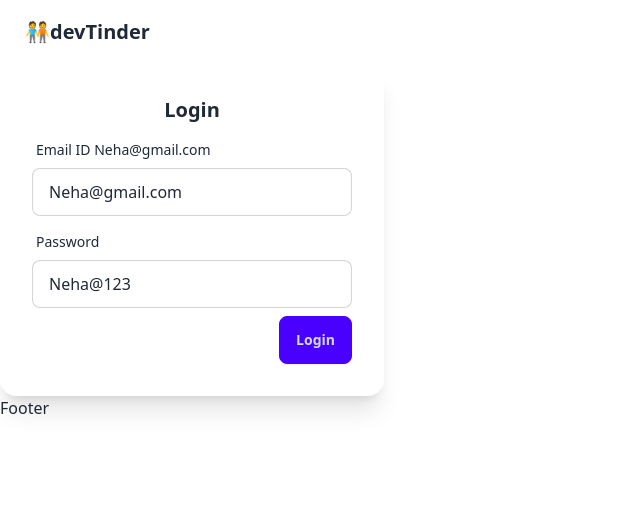
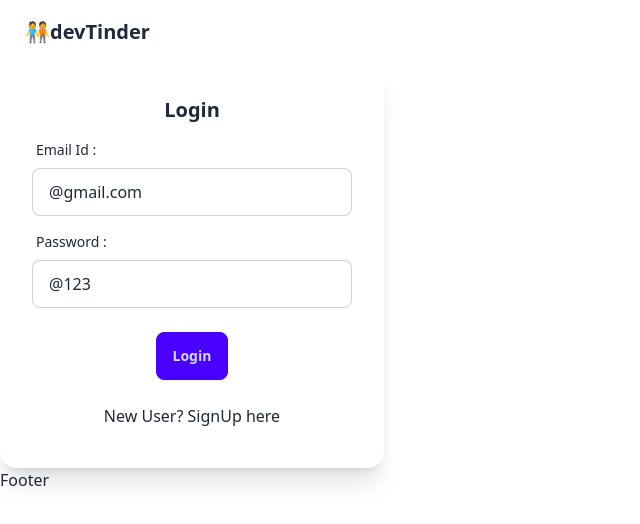
Before and after one commit to Ksingh79798/devTinder-Web, a React (Vite) app: page /login in a window 1280 px wide. Shown: the top 524 px of the page, without its empty margins (0-640 px from the left). Built offline with nearby package versions, Linux system fonts and the light colour scheme; no server answers.

Commit message:
L-19 signUp features with Login

```diff
--- a/src/components/EditProfile.jsx
+++ b/src/components/EditProfile.jsx
@@ -13,12 +13,12 @@ const EditProfile = ({ user }) => {
 
   const [firstName, setFirstName] = useState(user.firstName);
   const [lastName, setLastName] = useState(user.lastName);
-  const [age, setAge] = useState(user.age);
+  const [age, setAge] = useState(user.age || "");
   const [gender, setGender] = useState(user.gender);
   const [about, setAbout] = useState(user.about);
   const [photoUrl, setPhotoUrl] = useState(user.photoUrl);
   const [error, setError] = useState("");
-  const [showToast, setShowToast] = useState("false");
+  const [showToast, setShowToast] = useState(false);
 
   const saveProfile = async () => {
     try {
--- a/src/components/Login.jsx
+++ b/src/components/Login.jsx
@@ -1,3 +1,4 @@
+/* eslint-disable no-unused-vars */
 import { useState } from "react";
 import axios from "axios";
 import { useDispatch } from "react-redux";
@@ -5,8 +6,11 @@ import { addUser } from "../utils/userSlice";
 import { useNavigate } from "react-router-dom";
 import { BASE_URL } from "../utils/constants";
 const Login = () => {
-  const [emailId, setEmailID] = useState("Neha@gmail.com");
-  const [password, setPassword] = useState("Neha@123");
+  const [firstName, setFirstName] = useState("");
+  const [lastName, setLastName] = useState("");
+  const [emailId, setEmailID] = useState("@gmail.com");
+  const [password, setPassword] = useState("@123");
+  const [isLoginForm, setIsLoginForm] = useState(true);
   const [error, setError] = useState("");
   const dispatch = useDispatch();
   const navigate = useNavigate();
@@ -29,17 +33,63 @@ const Login = () => {
       console.error(err);
     }
   };
+
+  const handleSignUp = async () => {
+    try {
+      const res = await axios.post(
+        BASE_URL + "/signup",
+        { firstName, lastName, emailId, password },
+        { withCredentials: true }
+      );
+      dispatch(addUser(res.data.data));
+      return navigate("/profile");
+    } catch (err) {
+      // handle error case
+    }
+  };
   return (
     <>
       <div className="card bg-base-100 w-96 shadow-xl">
         <div className="card-body">
-          <h2 className="card-title justify-center">Login</h2>
+          <h2 className="card-title justify-center">
+            {isLoginForm ? "Login" : "Signup"}
+          </h2>
 
-          {/* Email Id */}
           <div>
+            {!isLoginForm && (
+              <>
+                <label className="form-control w-full max-w-xs">
+                  <div className="label">
+                    <span className="label-text">First Name :</span>
+                  </div>
+                  <input
+                    type="text"
+                    value={firstName}
+                    placeholder="Type here"
+                    className="input input-bordered w-full max-w-xs"
+                    onChange={(e) => setFirstName(e.target.value)}
+                  />
+                </label>
+
+                <label className="form-control w-full max-w-xs">
+                  <div className="label">
+                    <span className="label-text">Last Name :</span>
+                  </div>
+                  <input
+                    type="text"
+                    value={lastName}
+                    placeholder="Type here"
+                    className="input input-bordered w-full max-w-xs"
+                    onChange={(e) => setLastName(e.target.value)}
+                  />
+                </label>
+              </>
+            )}
+
+            {/* Email Id */}
             <label className="form-control w-full max-w-xs">
               <div className="label">
-                <span className="label-text">Email ID {emailId}</span>
+                <span className="label-text">Email Id :</span>
               </div>
               <input
                 type="text"
@@ -55,7 +105,7 @@ const Login = () => {
           <div>
             <label className="form-control w-full max-w-xs">
               <div className="label">
-                <span className="label-text">Password</span>
+                <span className="label-text">Password :</span>
               </div>
               <input
                 type="text"
@@ -66,12 +116,23 @@ const Login = () => {
               />
             </label>
           </div>
-          <div className="card-actions justify-center">
-            <p className="text-red-500 ">{error}</p>
-            <button className="btn btn-primary" onClick={handleLogin}>
-              Login
+          <p className="text-red-500 ">{error}</p>
+          <div className="card-actions justify-center m-2">
+            <button
+              className="btn btn-primary"
+              onClick={isLoginForm ? handleLogin : handleSignUp}
+            >
+              {isLoginForm ? "Login" : "Signup"}
             </button>
           </div>
+          <p
+            className="m-auto py-2"
+            onClick={() => setIsLoginForm((value) => !value)}
+          >
+            {isLoginForm
+              ? "New User? SignUp here"
+              : "Existing User? Login Here"}
+          </p>
         </div>
       </div>
     </>
--- a/src/components/Requests.jsx
+++ b/src/components/Requests.jsx
@@ -58,7 +58,7 @@ const Requests = () => {
           return (
             <div
               key={_id}
-              className="flex justify-between items-center m-4 p-4 rounded-lg bg-base-300 w-2/3 mx-auto"
+              className="flex justify-between items-center m-4 p-4 rounded-lg bg-base-300 w-full mx-auto"
             >
               <div>
                 <img
```
